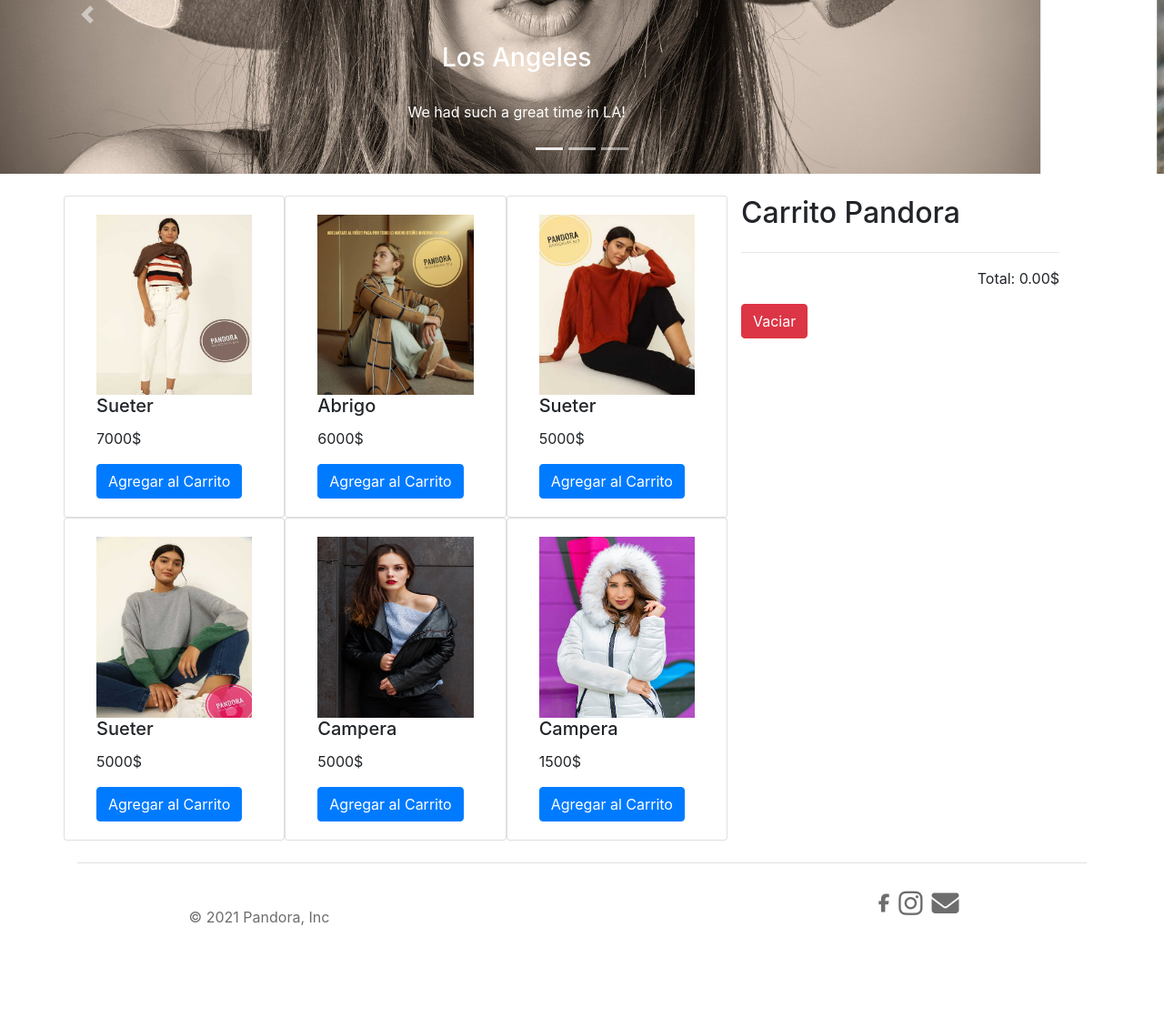
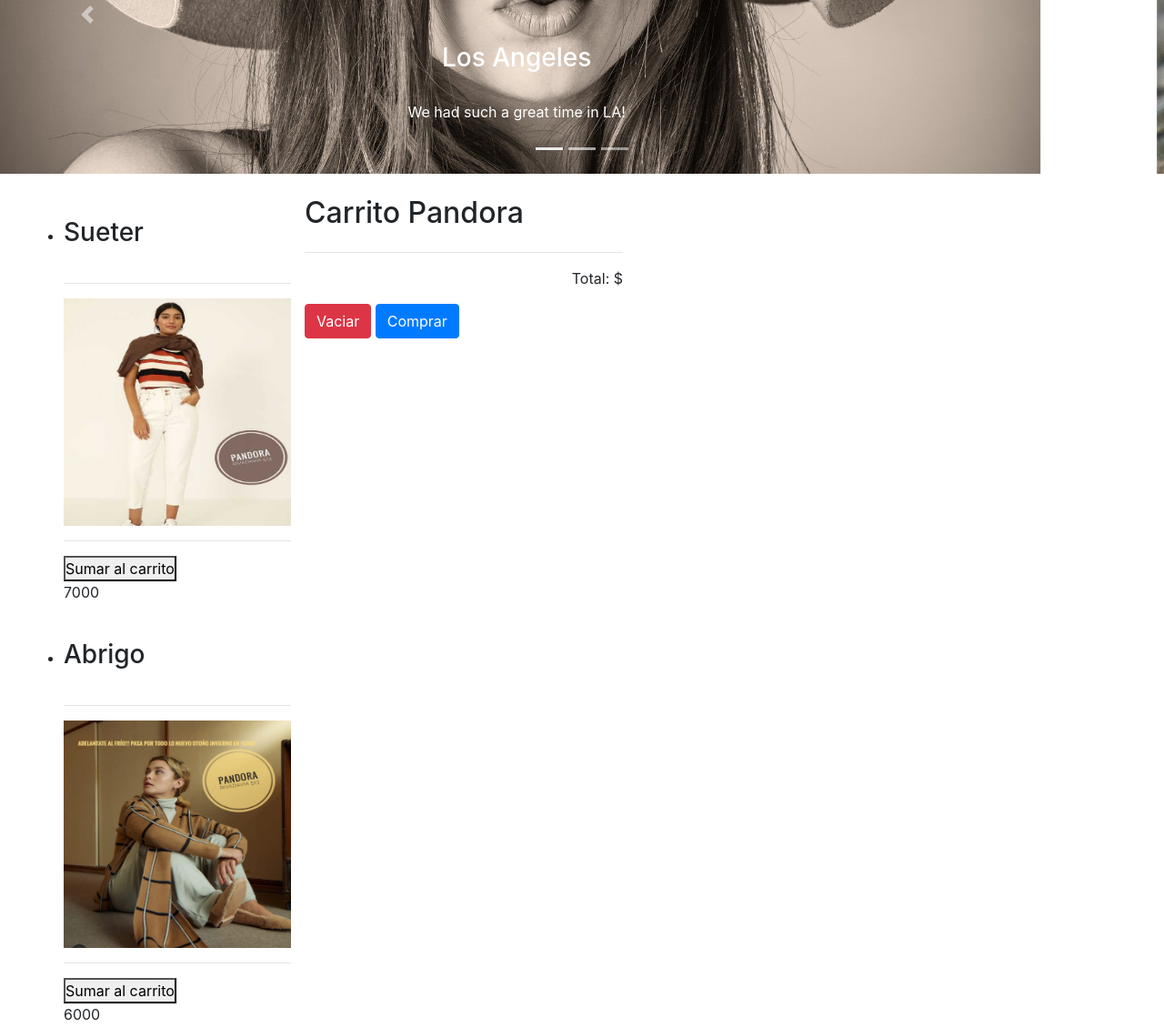
Before and after one commit to felipe418686/javascript, a plain HTML site: page index.html in a window 1280 px wide. Shown: the part 444-1574 px from the top of the page at 91% size. Before the commit the page ends 1529 px from the top, so only its background shows below. Drawn offline with nearby package versions, Linux system fonts and the light colour scheme; some packages are replaced by stand-ins of ours; a script that the page names is missing.

Commit message:
subo cambios

```diff
--- a/index.html
+++ b/index.html
@@ -91,8 +91,13 @@
 		<!-- carrito de compra -->
 		<div class="container">
 			<div class="row">
+				<!-- esto es agregado -->
+				<ul id="post">
+					<!--contenido dinamico  -->
+				</ul>
+
 				<!-- Elementos generados a partir del JSON -->
-				<main id="items" class="col-sm-8 row"></main>
+				<!-- <main id="items" class="col-sm-8 row"></main> -->
 				<!-- Carrito -->
 				<aside class="col-sm-4">
 					<h2>Carrito Pandora</h2>
@@ -102,6 +107,7 @@
 					<!-- Precio total -->
 					<p class="text-right">Total: <span id="total"></span>$</p>
 					<button id="boton-vaciar" class="btn btn-danger">Vaciar</button>
+					<button id="boton-comprar" class="btn btn-primary">Comprar</button>
 				</aside>
 			</div>
 		</div>
@@ -179,7 +185,7 @@
 	<script src="https://cdn.jsdelivr.net/npm/popper.js@1.16.1/dist/umd/popper.min.js" integrity="sha384-9/reFTGAW83EW2RDu2S0VKaIzap3H66lZH81PoYlFhbGU+6BZp6G7niu735Sk7lN" crossorigin="anonymous"></script>
 	<script src="https://cdn.jsdelivr.net/npm/bootstrap@4.6.1/dist/js/bootstrap.min.js" integrity="sha384-VHvPCCyXqtD5DqJeNxl2dtTyhF78xXNXdkwX1CZeRusQfRKp+tA7hAShOK/B/fQ2" crossorigin="anonymous"></script>
 	<script src="https://cdn.jsdelivr.net/npm/sweetalert2@11.4.20/dist/sweetalert2.all.min.js" integrity="sha256-6DBhCk8kLxWN6B/oKVfvB0ieNTCY2r0rlFlkAjLmrsM=" crossorigin="anonymous"></script> <!-- libreria de sweetalert2 -->
-	<script src="./js/stock.js"></script>
+	<!-- <script src="./js/stock.js"></script> -->
 	<script src="./js/main.js"></script>
 </body>
 </html>
--- /dev/null
+++ b/js/datos.json
@@ -0,0 +1,44 @@
+[
+    {
+        "id":1,
+        "nombre":"Sueter",
+        "comprar":"Sumar al carrito",
+        "precio":7000,
+        "imagen":"./assets/imgg/mujer/pandora1.jpg"
+    },
+    {
+        "id":2,
+        "nombre":"Abrigo",
+        "comprar":"Sumar al carrito",
+        "precio":6000,
+        "imagen":"./assets/imgg/mujer/pandora2.jpg"
+    },
+    {
+        "id":3,
+        "nombre":"Sueter",
+        "comprar":"Sumar al carrito",
+        "precio":5000,
+        "imagen":"./assets/imgg/mujer/pandora3.jpg"
+    },
+    {
+        "id":4,
+        "nombre":"Sueter",
+        "comprar":"Sumar al carrito",
+        "precio":5000,
+        "imagen":"./assets/imgg/mujer/pandora4.jpg"
+    },
+    {
+        "id":5,
+        "nombre":"Campera",
+        "comprar":"Sumar al carrito",
+        "precio":5000,
+        "imagen":"./assets/imgg/mujer/campe1.jpg"
+    },
+    {
+        "id":6,
+        "nombre":"Campera",
+        "comprar":"Sumar al carrito",
+        "precio":1500,
+        "imagen":"./assets/imgg/mujer/campe2.jpg"
+    }
+]
--- a/js/main.js
+++ b/js/main.js
@@ -1,16 +1,17 @@
-document.addEventListener('DOMContentLoaded', () => {
+/*document.addEventListener('DOMContentLoaded', () => {
     let carrito = [];
     const divisa = '$';
     const DOMitems = document.querySelector('#items');
     const DOMcarrito = document.querySelector('#carrito');
     const DOMtotal = document.querySelector('#total');
     const DOMbotonVaciar = document.querySelector('#boton-vaciar');
+    //const DOMbotonComprar = document.querySelector('#boton-comprar');
     const miLocalStorage = window.localStorage;
     // Funciones
     /**
     * Dibuja todos los productos a partir de la base de datos. No confundir con el carrito
     */
-    function renderizarProductos() {
+    /*function renderizarProductos() {
         baseDeDatos.forEach((info) => {
             // Estructura
             const miNodo = document.createElement('div');
@@ -48,7 +49,7 @@ document.addEventListener('DOMContentLoaded', () => {
     /**
     * Evento para añadir un producto al carrito de la compra
     */
-    function anyadirProductoAlCarrito(evento) {
+    /*function anyadirProductoAlCarrito(evento) {
         // Anyadimos el Nodo a nuestro carrito
         carrito.push(evento.target.getAttribute('marcador'))
         // Actualizamos el carrito
@@ -59,7 +60,7 @@ document.addEventListener('DOMContentLoaded', () => {
     /**
     * Dibuja todos los productos guardados en el carrito
     */
-    function renderizarCarrito() {
+    /*function renderizarCarrito() {
         // Vaciamos todo el html
         DOMcarrito.textContent = '';
         // Quitamos los duplicados
@@ -97,7 +98,7 @@ document.addEventListener('DOMContentLoaded', () => {
     /**
     * Evento para borrar un elemento del carrito
     */
-    function borrarItemCarrito(evento) {
+    /*function borrarItemCarrito(evento) {
         // Obtenemos el producto ID que hay en el boton pulsado
         const id = evento.target.dataset.item;
         // Borramos todos los productos
@@ -112,7 +113,7 @@ document.addEventListener('DOMContentLoaded', () => {
     /**
      * Calcula el precio total teniendo en cuenta los productos repetidos
      */
-    function calcularTotal() {
+    /*function calcularTotal() {
         // Recorremos el array del carrito
         return carrito.reduce((total, item) => {
             // De cada elemento obtenemos su precio
@@ -126,7 +127,7 @@ document.addEventListener('DOMContentLoaded', () => {
     /**
     * Varia el carrito y vuelve a dibujarlo
     */
-    function vaciarCarrito() {
+    /*function vaciarCarrito() {
         // Limpiamos los productos guardados
         carrito = [];
         // Renderizamos los cambios
@@ -150,4 +151,25 @@ document.addEventListener('DOMContentLoaded', () => {
     cargarCarritoDeLocalStorage();
     renderizarProductos();
     renderizarCarrito();
+});*/
+
+let baseDeDatos = [];
+const listaPost= document.querySelector("#post")
+const url="./js/datos.json";
+// fetch(url);
+fetch(url)
+.then((response)=> response.json())
+.then((post)=>{
+    console.log(baseDeDatos);
+    post.forEach(baseDeDatos => {
+        const li= document.createElement("li")
+        const{nombre, precio, imagen,comprar } = baseDeDatos;
+        li.innerHTML=`<h3>${nombre}</h3>
+        <hr>
+        <img src='${imagen}'height="250px" width="250px">
+        <hr>
+        <button>${comprar}</button>
+        <p>${precio}</p>`
+        listaPost.append(li);
+    });
 });
--- a/js/stock.js
+++ b/js/stock.js
@@ -1,5 +1,5 @@
 // Variables
-    const baseDeDatos = [
+/*const baseDeDatos = [
     {
         id: 1,
         nombre: 'Sueter',
@@ -36,4 +36,4 @@
         precio: 1500,
         imagen: './assets/imgg/mujer/campe2.jpg'
     }
-    ];
+];*/
```
Lines whose indentation alone changed are shown as unchanged.
